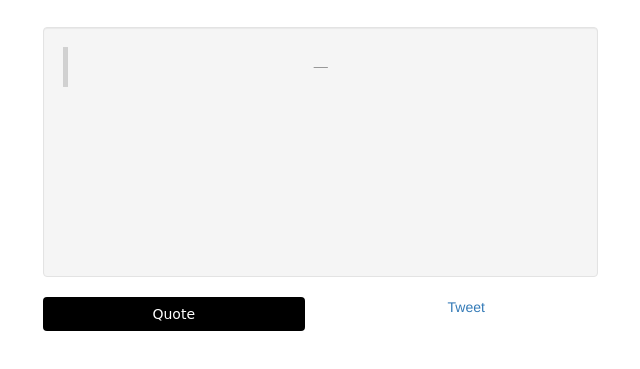
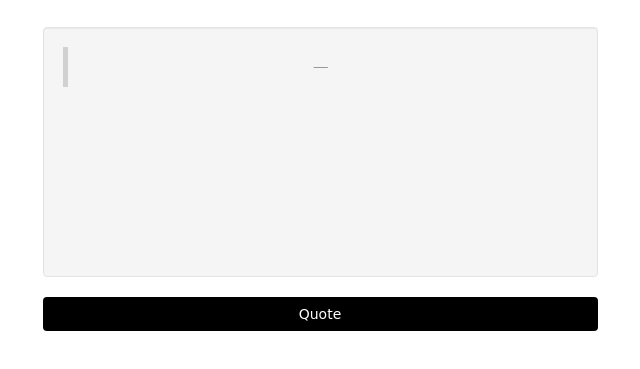
Before and after one commit to timotheap/random_quote_machine.io, a plain HTML site: page index.html in a window 1280 px wide. Shown: the part 243-612 px from the top of the page, without its empty margins (320-960 px from the left). Drawn offline with nearby package versions, Linux system fonts and the light colour scheme; a web font is replaced by a local one.

Commit message:
Update index.html

```diff
--- a/index.html
+++ b/index.html
@@ -14,7 +14,7 @@
 		<div class="row row-header">
 			<div class="col-xs-12 col-sm-6 col-sm-offset-3" id="title">
 				<h1>Random Quote Machine</h1>
-			<div>
+			</div>
 		</div>
 	</div>
 </header>
@@ -32,12 +32,10 @@
 		</div>
 	</div>
 	<div class="row">
-		<div class="col-xs-12 col-sm-3 col-sm-offset-3">
+		<div class="col-xs-12 col-sm-6 col-sm-offset-3">
 			<button id="getQuote" class="btn btn-block">Quote</button>
 		</div>
-		<div class="col-xs-12 col-sm-3">
-			<a href="https://twitter.com/share" class="twitter-share-button" data-show-count="false">Tweet</a><script async src="//platform.twitter.com/widgets.js" charset="utf-8"></script>
-		</div>
+
 	</div>
 </div>
 
```
